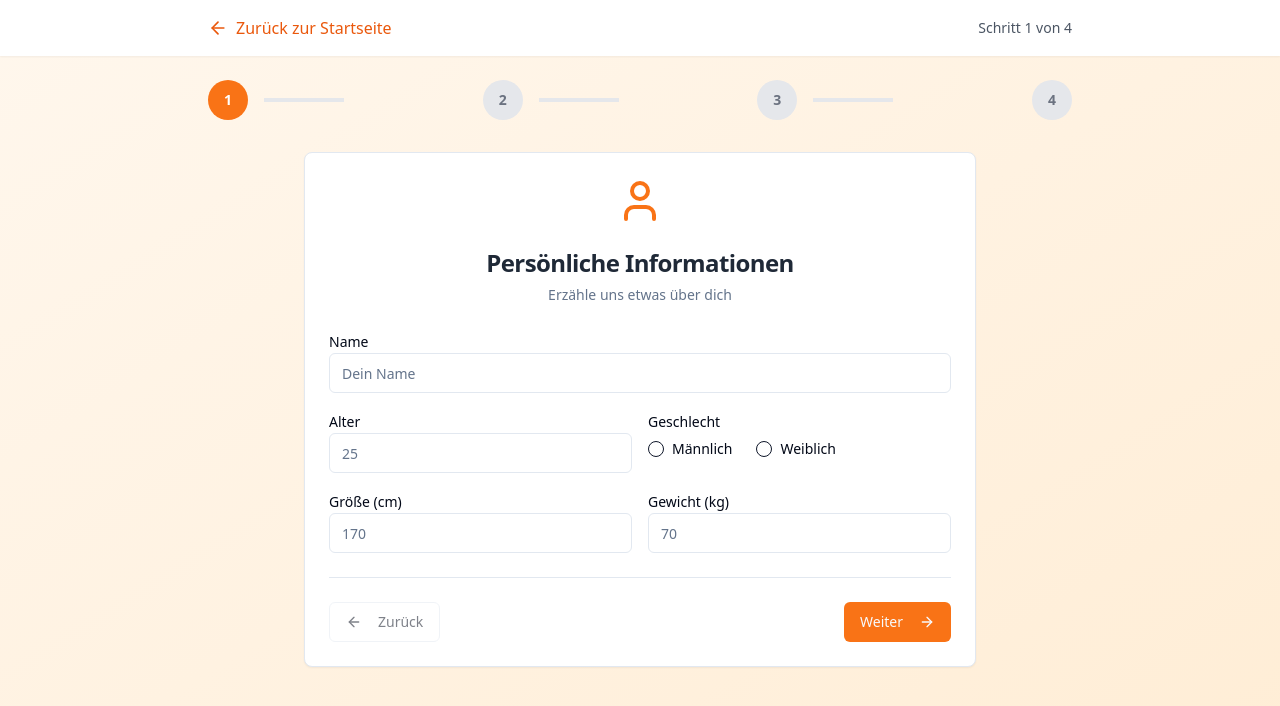
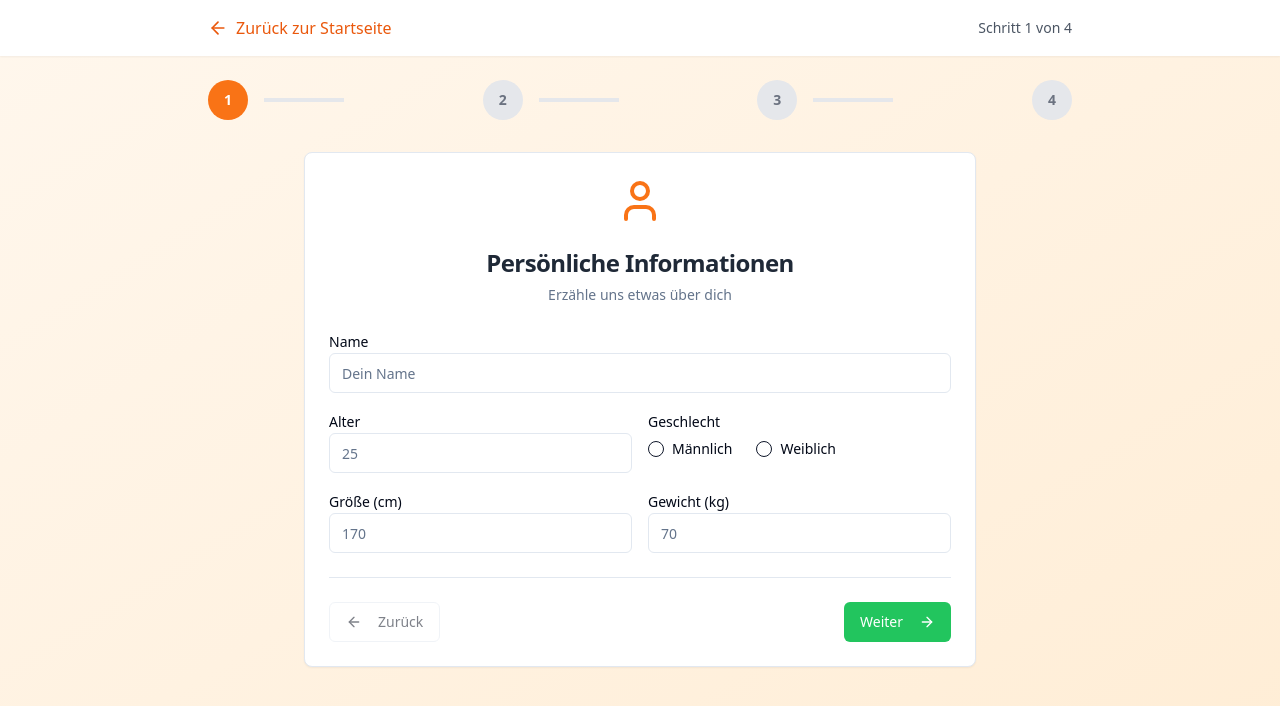
Before and after one commit to Jakolo6/green-grows-website-prompts, a React (Vite) app: page /create-plan in a window 1280 px wide. Shown: the top 706 px of the page. Built offline with nearby package versions, Linux system fonts and the light colour scheme.

Commit message:
Fix: Make all buttons green
Update button styles to use green color scheme.

```diff
--- a/src/components/ui/button.tsx
+++ b/src/components/ui/button.tsx
@@ -1,3 +1,4 @@
+
 import * as React from "react"
 import { Slot } from "@radix-ui/react-slot"
 import { cva, type VariantProps } from "class-variance-authority"
@@ -9,7 +10,7 @@ const buttonVariants = cva(
   {
     variants: {
       variant: {
-        default: "bg-primary text-primary-foreground hover:bg-primary/90",
+        default: "bg-green-500 text-white hover:bg-green-600",
         destructive:
           "bg-destructive text-destructive-foreground hover:bg-destructive/90",
         outline:
--- a/src/pages/CreatePlan.tsx
+++ b/src/pages/CreatePlan.tsx
@@ -1,4 +1,3 @@
-
 import { useState } from 'react';
 import { Button } from "@/components/ui/button";
 import { Card, CardContent, CardDescription, CardHeader, CardTitle } from "@/components/ui/card";
@@ -401,7 +400,7 @@ const CreatePlan = () => {
               {currentStep < totalSteps ? (
                 <Button
                   onClick={handleNext}
-                  className="flex items-center bg-orange-500 hover:bg-orange-600"
+                  className="flex items-center bg-green-500 hover:bg-green-600"
                 >
                   Weiter
                   <ArrowRight className="w-4 h-4 ml-2" />
@@ -409,7 +408,7 @@ const CreatePlan = () => {
               ) : (
                 <Button
                   onClick={handleSubmit}
-                  className="flex items-center bg-orange-500 hover:bg-orange-600"
+                  className="flex items-center bg-green-500 hover:bg-green-600"
                 >
                   Plan erstellen
                   <CheckCircle className="w-4 h-4 ml-2" />
--- a/src/pages/Index.tsx
+++ b/src/pages/Index.tsx
@@ -69,7 +69,7 @@ const Index = () => {
               <a href="#plans" className="text-gray-700 hover:text-orange-600 transition-colors">Pläne</a>
               <a href="#testimonials" className="text-gray-700 hover:text-orange-600 transition-colors">Bewertungen</a>
               <Link to="/create-plan">
-                <Button className="bg-orange-500 hover:bg-orange-600 text-white px-6 py-2 rounded-full transition-all duration-300 transform hover:scale-105">
+                <Button className="bg-green-500 hover:bg-green-600 text-white px-6 py-2 rounded-full transition-all duration-300 transform hover:scale-105">
                   Plan erstellen
                 </Button>
               </Link>
@@ -96,7 +96,7 @@ const Index = () => {
               </p>
               <div className="flex flex-col sm:flex-row gap-4">
                 <Link to="/create-plan">
-                  <Button size="lg" className="text-white px-8 py-4 rounded-full text-lg transition-all duration-300 transform hover:scale-105 shadow-lg hover:shadow-xl bg-gray-800 hover:bg-gray-700">
+                  <Button size="lg" className="text-white px-8 py-4 rounded-full text-lg transition-all duration-300 transform hover:scale-105 shadow-lg hover:shadow-xl bg-green-500 hover:bg-green-600">
                     Ernährungsplan erstellen
                   </Button>
                 </Link>
@@ -215,7 +215,7 @@ const Index = () => {
                 </ul>
 
                 <Link to="/create-plan">
-                  <Button className={`w-full py-4 rounded-xl text-lg font-semibold transition-all duration-300 ${plan.popular ? 'bg-white text-orange-600 hover:bg-orange-50' : 'bg-orange-500 text-white hover:bg-orange-600'}`}>
+                  <Button className={`w-full py-4 rounded-xl text-lg font-semibold transition-all duration-300 ${plan.popular ? 'bg-white text-orange-600 hover:bg-orange-50' : 'bg-green-500 text-white hover:bg-green-600'}`}>
                     Plan wählen
                   </Button>
                 </Link>
@@ -278,7 +278,7 @@ const Index = () => {
             </p>
             <div className="flex flex-col sm:flex-row gap-4 justify-center">
               <Link to="/create-plan">
-                <Button size="lg" className="bg-white text-orange-600 hover:bg-orange-50 px-8 py-4 rounded-full text-lg font-semibold transition-all duration-300 transform hover:scale-105">
+                <Button size="lg" className="bg-green-500 text-white hover:bg-green-600 px-8 py-4 rounded-full text-lg font-semibold transition-all duration-300 transform hover:scale-105">
                   Jetzt kostenlosen Plan erstellen
                 </Button>
               </Link>
```
